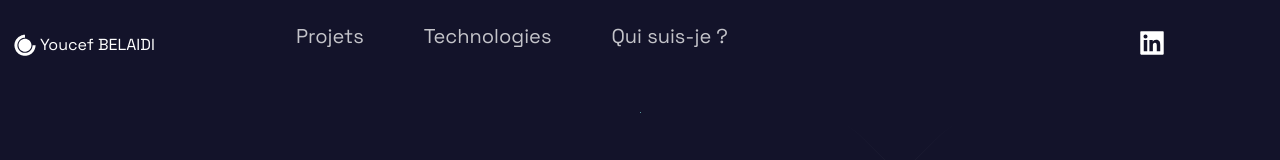
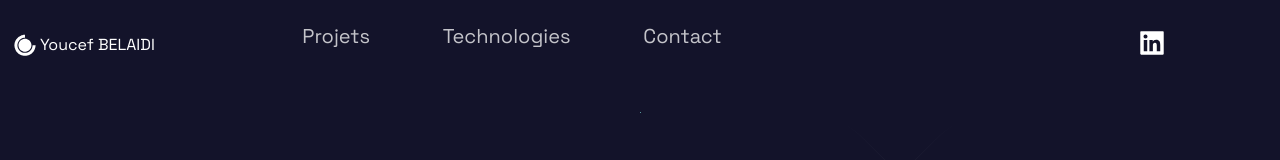
Before and after one commit to youcefBELAIDI8/portfolio, a Next.js app: page / in a window 1280 px wide. Shown: the top 160 px of the page. Built offline with nearby package versions, Linux system fonts and the light colour scheme.

Commit message:
add contact

```diff
--- a/src/components/Footer/Footer.js
+++ b/src/components/Footer/Footer.js
@@ -6,7 +6,7 @@ import { CompanyContainer, FooterWrapper, LinkColumn, LinkItem, LinkList, LinkTi
 
 const Footer = () => {
   return (
-    <FooterWrapper>
+    <FooterWrapper id="contact">
       <LinkList>
         <LinkColumn>
           <LinkTitle>Contact</LinkTitle>
--- a/src/components/Header/Header.js
+++ b/src/components/Header/Header.js
@@ -26,8 +26,8 @@ const Header = () =>  (
         </Link>
       </li>
       <li>
-        <Link href="#about">
-          <NavLink>Qui suis-je ?</NavLink>
+        <Link href="#contact">
+          <NavLink>Contact</NavLink>
         </Link>
       </li>
     </Div2>
```
